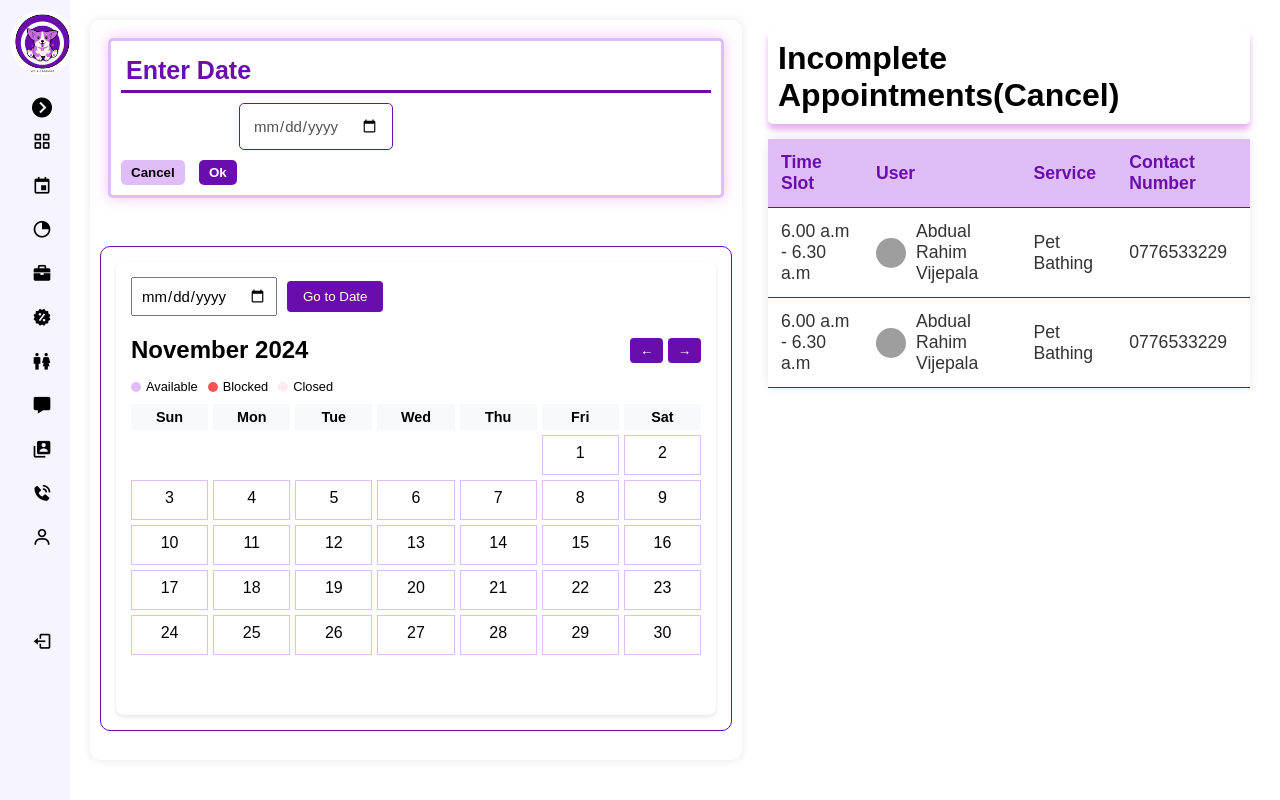
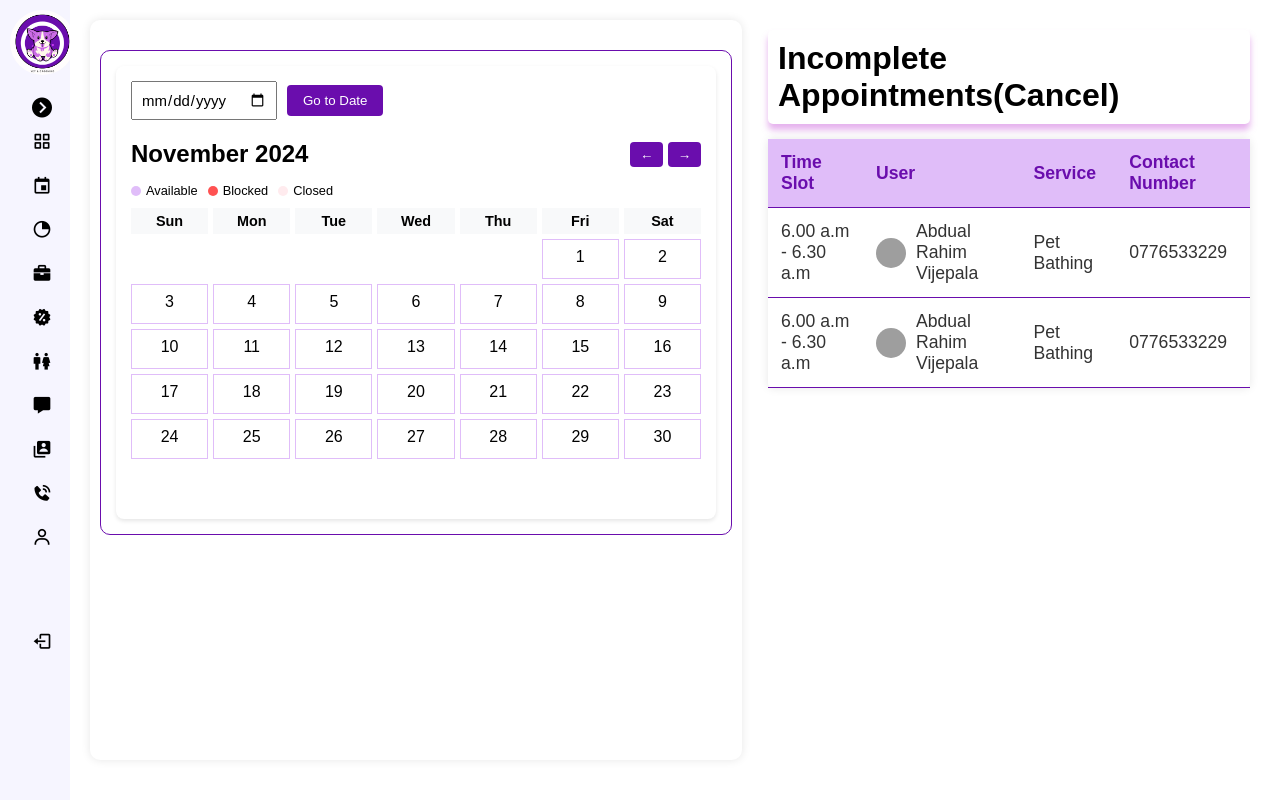
Before and after one commit to ravidu001/VetiPlus-Web-App, a PHP site: page /client/pages/salon/Cancelappointment.php in a window 1280 px wide. Run offline with PHP 8.4, Linux system fonts and the light colour scheme; grey boxes are pictures that could not be loaded.

Commit message:
"remove select date box'

```diff
--- a/client/pages/salon/Cancelappointment.php
+++ b/client/pages/salon/Cancelappointment.php
@@ -18,20 +18,6 @@
         </div>
         <div class="appointmentcontent">
         <div class="calendarpart">
-            <div class="selectdate">
-                <div class="selectdatebox">
-                        <div class="selectdateboxname">
-                            Enter Date
-                        <i class="fa-solid fa-calendar-days icon"></i>
-                    </div>
-                    <div class="enterdate">
-                        <input type="date" class="selectdate">
-                    </div>
-                    <button class="cancel">Cancel</button>
-                    <button class="ok">Ok</button>
-                </div>
-            </div>
-
             <div class="calendar">
                 <?php
                     require "../../components/salon/Calendar.php";
@@ -83,5 +69,5 @@
     </div>
 
 </body>
-<script src="../../assets/jsFIles/salon/sidebar.js"></script>
+    <script src="../../assets/jsFIles/salon/sidebar.js"></script>
 </html>
```
